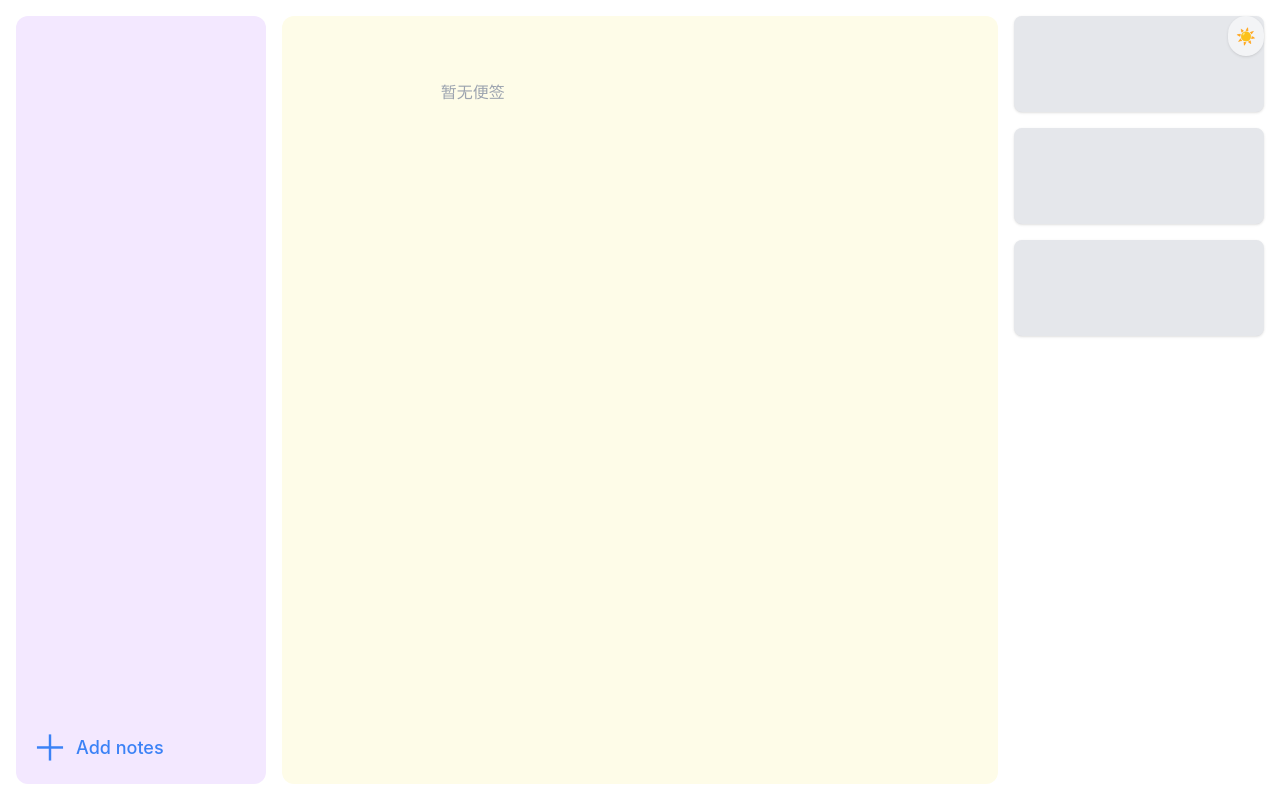
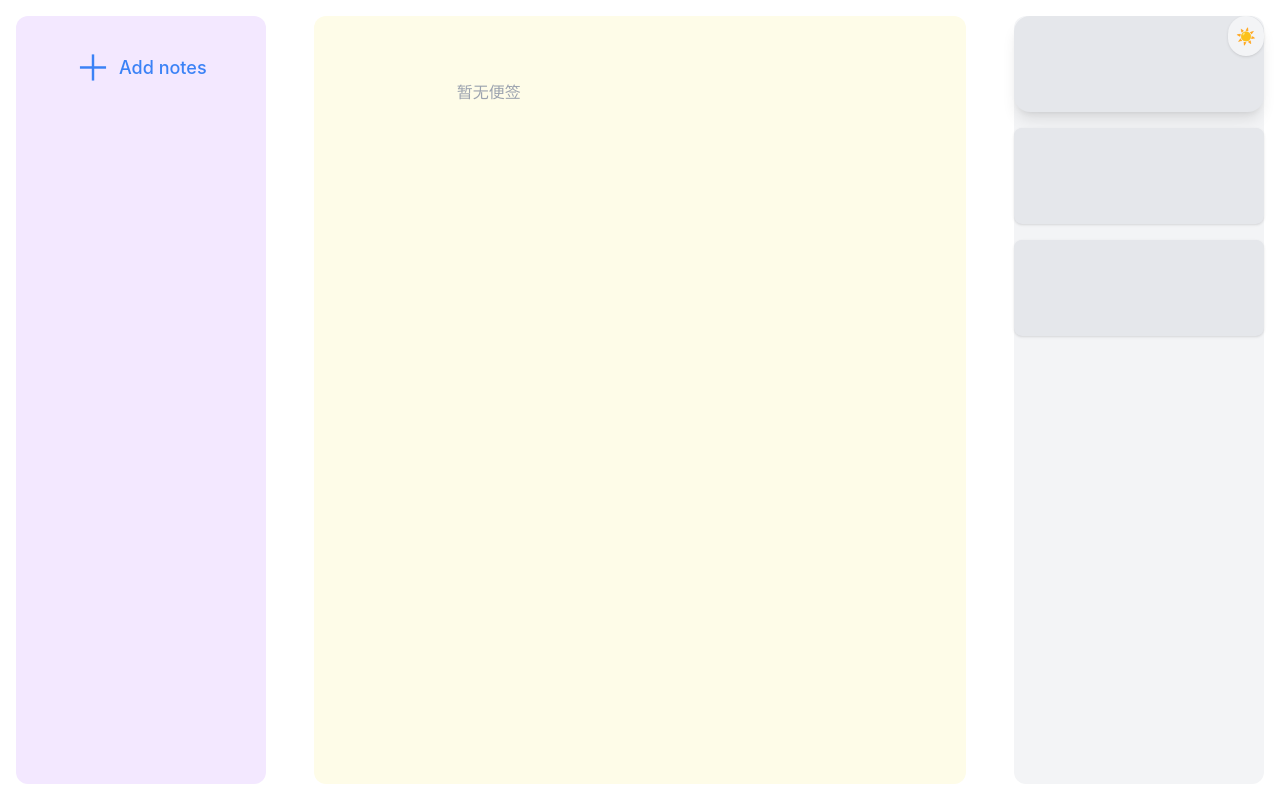
Before and after one commit to liguangshu/react-portal, a React (Create React App) app: page / in a window 1280 px wide. Built offline with nearby package versions, Linux system fonts and the light colour scheme.

Commit message:
fix:页面优化
(cherry picked from commit 25cb9e11c80b3cbe4bca5dafca2ae56c96e78efe)

```diff
--- a/src/components/AddNoteModal.jsx
+++ b/src/components/AddNoteModal.jsx
@@ -30,14 +30,14 @@ const AddNoteModal = ({ open, onClose, onAddNote }) => {
             placeholder="标题"
             value={title}
             onChange={(e) => setTitle(e.target.value)}
-            className="bg-background text-foreground placeholder:text-muted-foreground"
+            // className="bg-background text-foreground placeholder:text-muted-foreground"
           />
           <Textarea
             placeholder="内容"
             value={content}
             onChange={(e) => setContent(e.target.value)}
             rows={3}
-            className="bg-background text-foreground placeholder:text-muted-foreground"
+            // className="bg-background text-foreground placeholder:text-muted-foreground"
           />
           <DialogFooter className="flex justify-end gap-2">
             <Button type="button" variant="secondary" onClick={onClose} className="h-8 w-20">取消</Button>
--- a/src/components/NoteList.jsx
+++ b/src/components/NoteList.jsx
@@ -19,43 +19,62 @@ const NoteList = ({
   modalOpen,
   setModalOpen,
 }) => {
-  const coloredNotes = notes.map((note, i) => ({ ...note, color: noteColors[i % noteColors.length] }));
+  const coloredNotes = notes.map((note, i) => ({
+    ...note,
+    color: noteColors[i % noteColors.length],
+  }));
 
   return (
-    <div className="flex flex-col md:flex-row gap-4 p-2 md:p-4 min-h-screen bg-background text-foreground transition-colors relative">
+    <div className="flex flex-col md:flex-row gap-12 p-2 md:p-4 min-h-screen h-screen bg-background text-foreground transition-colors relative">
       {/* 左侧标题区 */}
-      <div className="hidden md:flex w-1/5 bg-purple-100 rounded-xl p-4 flex-col justify-between dark:bg-card dark:text-card-foreground">
+      <div
+        className="hidden md:flex w-1/5 h-full bg-purple-100 dark:bg-[#241c2c] rounded-xl pt-4 pb-4 flex-col items-center overflow-y-auto"
+        style={{
+          scrollbarWidth: "none",
+          msOverflowStyle: "none"
+        }}
+      >
         <div>
-          {coloredNotes.length ? coloredNotes.map((note, i) => (
-            <div key={i} className="bg-purple-300 rounded-lg mb-4 p-4 text-gray-800 shadow text-base md:text-lg lg:text-xl font-semibold break-words h-32">
+          {coloredNotes.length
+            ? coloredNotes.map((note, i) => (
+              <div
+                key={i}
+                className="bg-purple-300 dark:bg-[#32243d] rounded-lg mb-4 w-80 h-80 flex items-center justify-center text-gray-900 dark:text-gray-100 shadow text-base md:text-lg lg:text-xl font-semibold text-center break-words"
+              >
                 {note.title}
               </div>
-          )) : null}
+            ))
+            : null}
         </div>
         <button
           className="flex items-center gap-2 text-blue-500 mt-4 text-sm md:text-base lg:text-lg"
           onClick={() => setModalOpen(true)}
         >
-          <span className="text-2xl md:text-3xl lg:text-4xl">＋</span> <span className="font-medium">Add notes</span>
+          <span className="text-2xl md:text-3xl lg:text-4xl">＋</span>{" "}
+          <span className="font-medium">Add notes</span>
         </button>
       </div>
       {/* 中间内容区 */}
-      <div className="flex-1 bg-yellow-50 rounded-xl p-2 sm:p-4 md:p-8 grid grid-cols-1 sm:grid-cols-2 md:grid-cols-4 gap-x-4 gap-y-4 auto-rows-[8rem]">
-        {!coloredNotes.length ? (
-          <div className="col-span-1 sm:col-span-2 text-gray-400 text-center py-8">暂无便签</div>
+      <div className="flex-1 h-full bg-yellow-50 dark:bg-[#232336] rounded-xl p-2 sm:p-4 md:p-8 grid grid-cols-1 sm:grid-cols-2 md:grid-cols-4 gap-x-4 gap-y-4 auto-rows-[20rem] justify-items-center">        {!coloredNotes.length ? (
+        <div className="col-span-1 sm:col-span-2 text-gray-400 text-center py-8">
+          暂无便签
+        </div>
       ) : (
         coloredNotes.map((note, i) => (
           <div
             key={i}
-              className={`rounded-lg shadow p-1 sm:p-2 md:p-2 lg:p-2 ${note.color} text-gray-800 font-medium relative transition-colors dark:bg-card dark:text-card-foreground h-32 overflow-y-auto`}
+            className={`rounded-lg shadow-lg p-2 ${note.color} dark:bg-[#2d3142] dark:border dark:border-[#4b3869] text-gray-800 dark:text-gray-100 font-medium relative transition-all duration-200 w-80 h-80 flex flex-col items-center justify-center overflow-hidden hover:dark:border-[#a78bfa] hover:dark:shadow-[0_4px_32px_0_rgba(167,139,250,0.15)] hover:scale-105`}
           >
             {/* 移动端：标题+内容一起显示 */}
-              <div className="block md:hidden mb-2 font-bold text-base break-words">{note.title}</div>
-              <div className="break-words whitespace-pre-line">{note.content}</div>
-              {/* 桌面端：只显示内容，标题在左侧栏 */}
+            <div className="block md:hidden mb-2 font-bold text-base break-words">
+              {note.title}
+            </div>
+            <div className="text-center break-words whitespace-pre-line w-full">
+              {note.content}
+            </div>
             <button
               onClick={() => onDeleteNote(i)}
-                className="absolute top-2 right-2 text-destructive hover:text-red-700 text-xl"
+              className="absolute top-2 right-2 text-gray-500 hover:text-gray-200 text-xl transition-colors duration-200"
               aria-label="删除便签"
             >
               ×
@@ -63,23 +82,27 @@ const NoteList = ({
           </div>
         ))
       )}
-      </div>
-      {/* 右侧灰色装饰区 */}
-      <div className="hidden md:flex w-1/5 flex-col gap-4">
-        <div className="bg-gray-200 rounded-lg h-24 shadow" />
-        <div className="bg-gray-200 rounded-lg h-24 shadow" />
-        <div className="bg-gray-200 rounded-lg h-24 shadow" />
-      </div>
         {/* 移动端悬浮添加按钮 */}
         <button
-        className="md:hidden fixed left-4 bottom-4 z-50 p-4 rounded-full bg-blue-500 text-white shadow-lg flex items-center justify-center focus:outline-none focus:ring-2 focus:ring-blue-400"
+          className="md:hidden fixed left-4 bottom-4 z-50 p-4 rounded-full bg-blue-500 text-white dark:bg-[#35354d] dark:text-[#a78bfa] shadow-lg flex items-center justify-center focus:outline-none focus:ring-2 focus:ring-blue-400 dark:focus:ring-[#a78bfa] transition-colors duration-200"
           onClick={() => setModalOpen(true)}
           aria-label="添加便签"
         >
           <Plus size={28} />
         </button>
         {/* 添加便签弹窗 */}
-      <AddNoteModal open={modalOpen} onClose={() => setModalOpen(false)} onAddNote={onAddNote} />
+        <AddNoteModal
+          open={modalOpen}
+          onClose={() => setModalOpen(false)}
+          onAddNote={onAddNote}
+        />
+      </div>
+      {/* 右侧灰色装饰区 */}
+      <div className="hidden md:flex w-1/5 h-full bg-gray-100 dark:bg-[#232336] rounded-xl flex-col gap-4">
+        <div className="bg-gray-200 dark:bg-[#3a3a4d] rounded-2xl h-24 shadow-lg" />
+        <div className="bg-gray-200 dark:bg-[#3a3a4d] rounded-lg h-24 shadow" />
+        <div className="bg-gray-200 dark:bg-[#3a3a4d] rounded-lg h-24 shadow" />
+      </div>
     </div>
   );
 };
--- a/src/components/ui/input.jsx
+++ b/src/components/ui/input.jsx
@@ -5,7 +5,7 @@ const Input = React.forwardRef(({ className = "", type = "text", ...props }, ref
     <input
       type={type}
       className={
-        `flex h-10 w-full rounded-md border border-input bg-background px-3 py-2 text-sm ring-offset-background placeholder:text-muted-foreground focus:outline-none focus:ring-2 focus:ring-ring focus:ring-offset-2 disabled:cursor-not-allowed disabled:opacity-50 transition ${className}`
+        `flex h-10 w-full rounded-md border border-gray-300 bg-white text-gray-900 px-3 py-2 text-sm ring-offset-white placeholder:text-gray-400 focus:outline-none focus:ring-2 focus:ring-blue-500 focus:ring-offset-2 disabled:cursor-not-allowed disabled:opacity-50 transition ${className}`
       }
       ref={ref}
       {...props}
--- a/src/components/ui/textarea.jsx
+++ b/src/components/ui/textarea.jsx
@@ -3,7 +3,7 @@ import * as React from "react"
 const Textarea = React.forwardRef(({ className = "", ...props }, ref) => {
   return (
     <textarea
-      className={`flex min-h-[80px] w-full rounded-md border border-input bg-background px-3 py-2 text-sm ring-offset-background placeholder:text-muted-foreground focus:outline-none focus:ring-2 focus:ring-ring focus:ring-offset-2 disabled:cursor-not-allowed disabled:opacity-50 transition ${className}`}
+      className={`flex min-h-[80px] w-full rounded-md border border-gray-300 bg-white text-gray-900 px-3 py-2 text-sm ring-offset-white placeholder:text-gray-400 focus:outline-none focus:ring-2 focus:ring-blue-500 focus:ring-offset-2 disabled:cursor-not-allowed disabled:opacity-50 transition ${className}`}
       ref={ref}
       {...props}
     />
```
Lines whose indentation alone changed are shown as unchanged.
